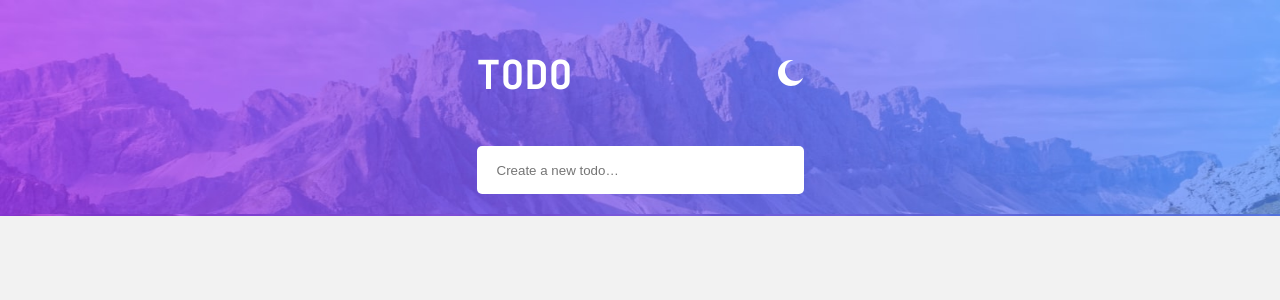
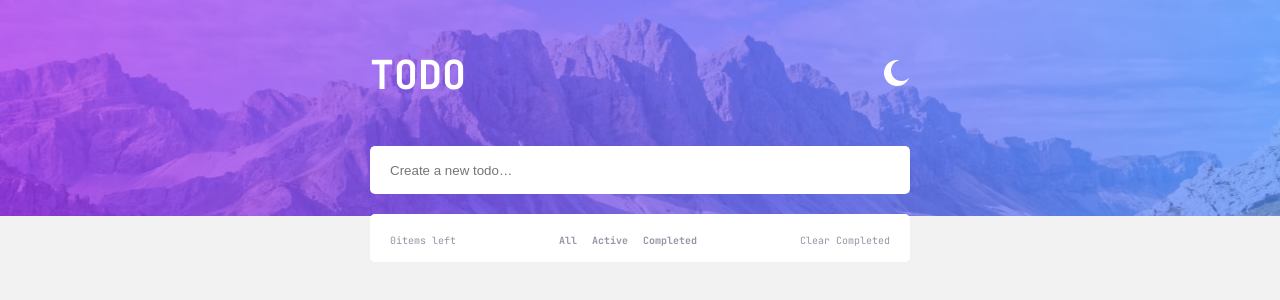
Before and after one commit to schincharauli/Todo-app-React, a React (Vite) app: page / in a window 1280 px wide. Shown: the top 300 px of the page. Built offline with nearby package versions, Linux system fonts and the light colour scheme.

Commit message:
added added filter function for active tasks

```diff
--- a/src/App.css
+++ b/src/App.css
@@ -1,5 +1,3 @@
-
-
 .App {
   display: flex;
 }
@@ -124,3 +122,44 @@
   color: #d1d2da;
   text-decoration: line-through;
 }
+
+
+.footer-one{
+  height: 48px;
+  width: 327px;
+  border-radius: 5px;
+  font-size: 10px;
+  color: #9495A5;
+  font-weight: 400;
+  display: flex;
+  justify-content: space-between;
+  background-color: #FFF;
+  padding: 20px;
+}
+
+.wrapper.dark .footer-one{
+  background-color: #25273D;
+}
+
+.featured-div{
+  display: flex;
+}
+
+.footer-two{
+  display: none;
+}
+
+@media (min-width: 768px) {
+  .header,
+  .todo-input,
+  .footer-one,
+  .lists{
+    width: 540px;
+  }
+
+  .footer-two{
+    display: flex;
+    gap: 15px;
+    font-weight: bold;
+  }
+}
--- a/src/App.jsx
+++ b/src/App.jsx
@@ -5,9 +5,8 @@ import './App.css'
 import Header from './components/Header'
 import InputField from './components/inputField'
 import TodoList from './components/TodoList'
-import OutputField from './components/OutputField'
 import { v4 as uuidv4 } from 'uuid'
-
+import Features from './components/Features'
 uuidv4();
 
 
@@ -31,6 +30,9 @@ function App() {
     setTodos(todos.map(todo => todo.id === id ? {...todo, complited : !todo.complited} : todo))
   }
 
+
+
+//  delete function
   const deleteTodo = (id) => {
     setTodos(todos.filter(todo => todo.id !== id))
   }
@@ -55,8 +57,10 @@ function App() {
           toggleComplite={toggleComplite}
           deleteTodo={deleteTodo}/>
 
+
           ))}
-          <OutputField/>
+        <Features todos={todos}/>
+
       </div>
     </div>
 
--- /dev/null
+++ b/src/components/Features.jsx
@@ -0,0 +1,33 @@
+import { useEffect, useState } from "react";
+
+const Features = ({todos}) => {
+
+//   const [leftTodoCount, setLeftTodoCount] = useState(0);
+
+
+    const unCompletedTodos = todos.filter((todo) => !todo.completed);
+
+
+
+
+
+  return (
+    <div className="featured-div">
+      <div className="footer-one">
+
+        <p>{unCompletedTodos.length}items left</p>
+
+        <div className="footer-two">
+          <p>All</p>
+          <p>Active</p>
+          <p>Completed</p>
+        </div>
+        <div className="footer-three">
+          <p>Clear Completed</p>
+        </div>
+      </div>
+    </div>
+  );
+};
+
+export default Features;
--- a/src/components/OutputField.jsx
+++ /dev/null
@@ -1,8 +0,0 @@
-const OutputField = () => {
-    <div className="list-features">
-    <button>item left</button>
-    <button>Clear Completed</button>
-    </div>
-}
-
-export default OutputField;
--- a/src/components/TodoList.jsx
+++ b/src/components/TodoList.jsx
@@ -1,5 +1,9 @@
+import Features from "./Features";
+
+
 const TodoList = ({ task, toggleComplite, deleteTodo }) => {
   return (
+    <div className="li">
     <div className="lists">
       <div
         className={`left-box ${task.complited ? "complited" : ""}`}
@@ -23,7 +27,7 @@ const TodoList = ({ task, toggleComplite, deleteTodo }) => {
                   <path
                     fill="none"
                     stroke="#fcfcff"
-                    stroke-width="2"
+                    strokeWidth="2"
                     d="M1 4.304L3.696 7l6-6"
                   />
                 </svg>
@@ -38,13 +42,14 @@ const TodoList = ({ task, toggleComplite, deleteTodo }) => {
           <svg xmlns="http://www.w3.org/2000/svg" width="18" height="18">
             <path
               fill="#494C6B"
-              fill-rule="evenodd"
+              fillRule="evenodd"
               d="M16.97 0l.708.707L9.546 8.84l8.132 8.132-.707.707-8.132-8.132-8.132 8.132L0 16.97l8.132-8.132L0 .707.707 0 8.84 8.132 16.971 0z"
             />
           </svg>
         </span>
       </div>
     </div>
+    </div>
   );
 };
 
--- a/src/components/inputField.jsx
+++ b/src/components/inputField.jsx
@@ -1,4 +1,5 @@
 import { useState } from "react";
+import Features from "./Features";
 
 const InputField = ({ addTodo }) => {
   const [value, setValue] = useState("");
@@ -19,9 +20,7 @@ const InputField = ({ addTodo }) => {
         placeholder="Create a new todo…"
         onChange={(e) => setValue(e.target.value)}
       />
-
     </form>
-
 </div>
 
   );
```
